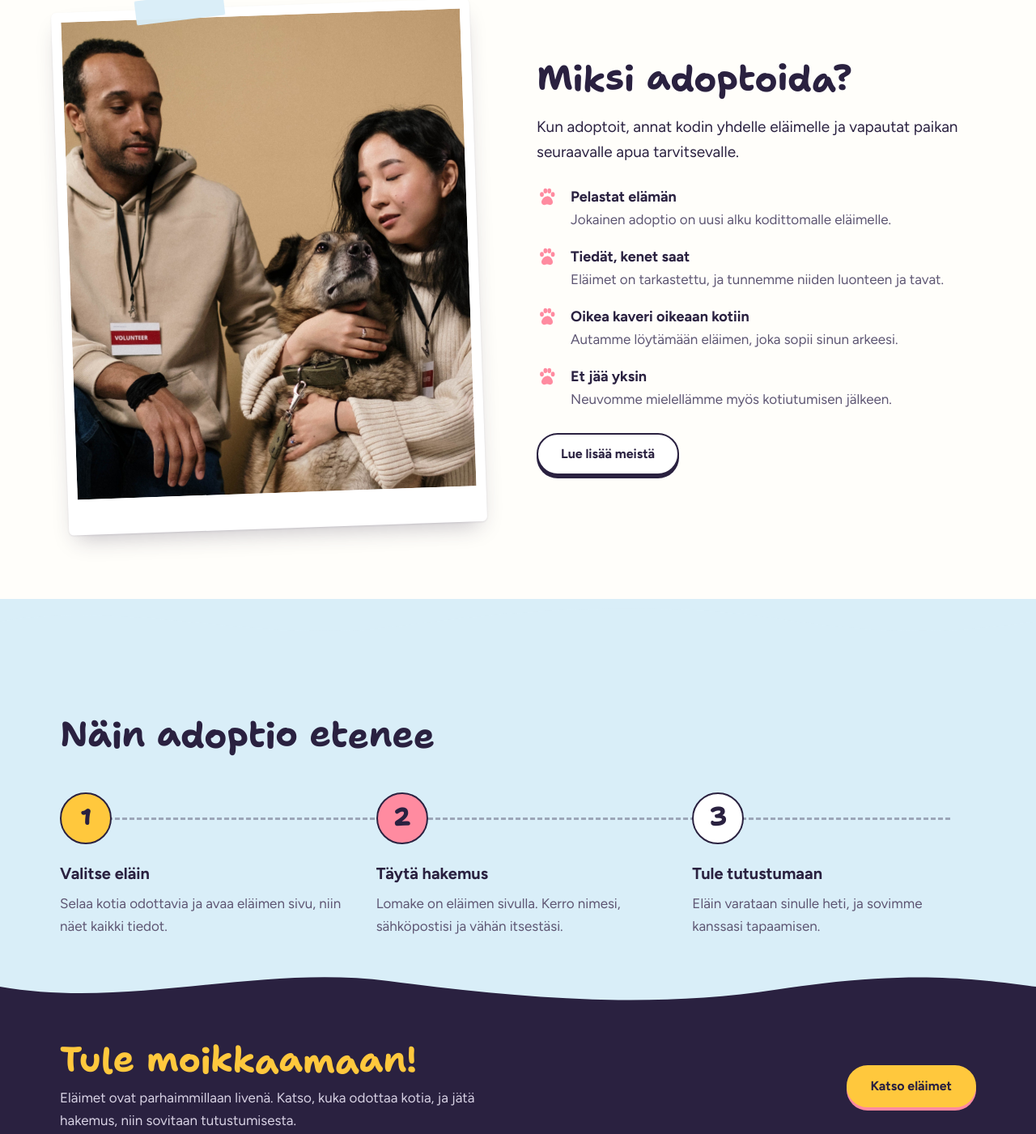
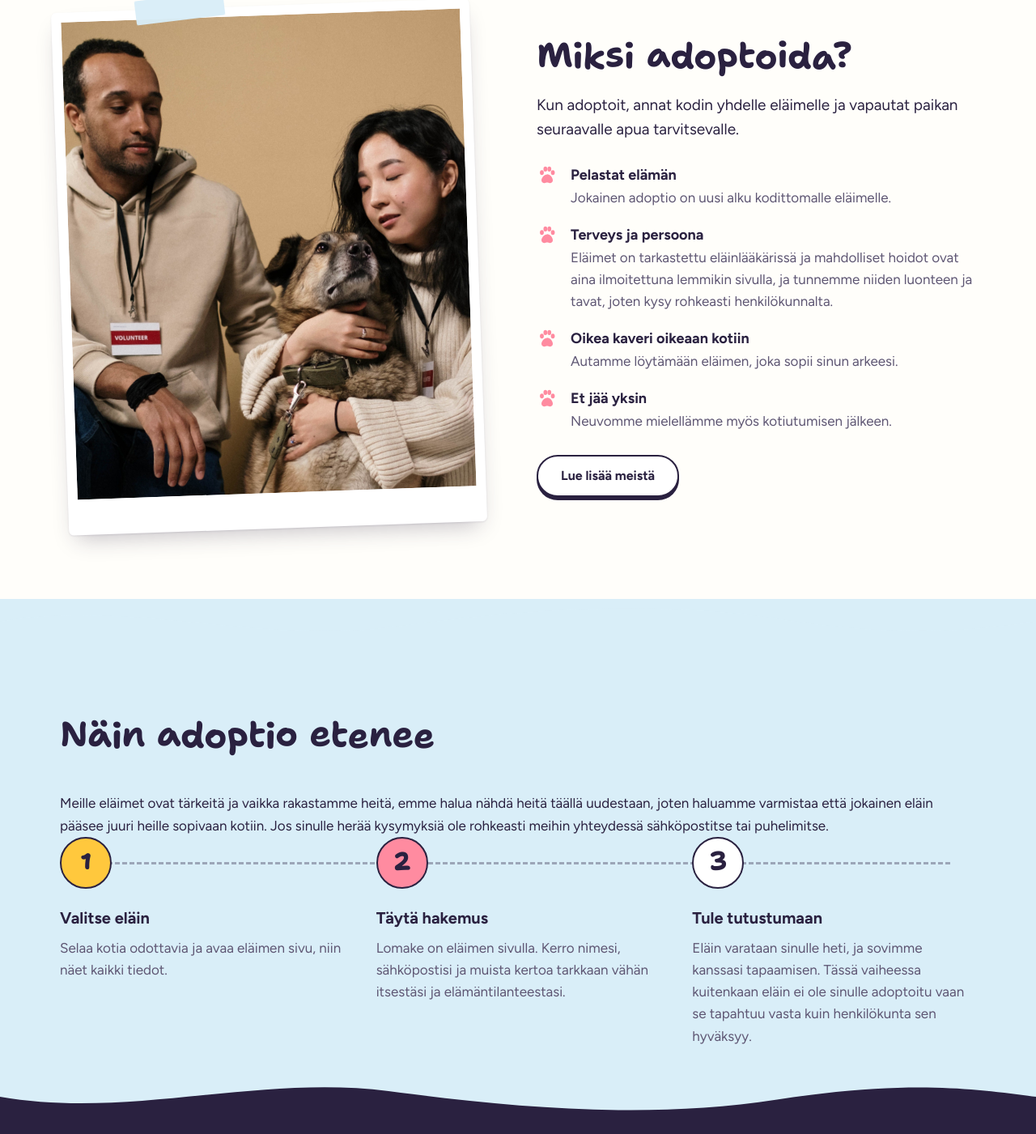
Before and after one commit to situ03/Vaasa_Elainsuoja_web_application, a plain HTML site: page frontend/index.html in a window 1280 px wide. Shown: the part 1187-2588 px from the top of the page at 81% size. Drawn offline with Linux system fonts and the light colour scheme; no server answers.

Commit message:
Muutettu hieman verkkosivun Miksi adoptoida osion tekstiä sekä Miten adoptointi etenee osiota

```diff
--- a/frontend/index.html
+++ b/frontend/index.html
@@ -28,7 +28,7 @@
     <div class="container hero-inner">
       <div class="hero-text">
         <h1>Joku täällä odottaa juuri sinua</h1>
-        <p class="lead">Vaasan Eläinsuojalla asuu kissoja ja koiria, jotka kaipaavat omaa sohvannurkkaa. Tutustu niihin täällä ja jätä adoptiohakemus suoraan netissä.</p>
+        <p class="lead">Vaasan Eläinsuojalla asuu kissoja ja koiria, jotka kaipaavat omaa sohvannurkkaa. Tutustu eläimiin täällä ja jätä adoptiohakemus suoraan netissä.</p>
         <div class="hero-buttons">
           <a href="#elaimet" class="btn btn-dark">Katso eläimet</a>
           <a href="#prosessi" class="btn btn-light">Näin adoptio etenee</a>
@@ -75,7 +75,7 @@
       <p class="lead">Kun adoptoit, annat kodin yhdelle eläimelle ja vapautat paikan seuraavalle apua tarvitsevalle.</p>
       <ul class="reasons">
         <li><strong>Pelastat elämän</strong><span>Jokainen adoptio on uusi alku kodittomalle eläimelle.</span></li>
-        <li><strong>Tiedät, kenet saat</strong><span>Eläimet on tarkastettu, ja tunnemme niiden luonteen ja tavat.</span></li>
+        <li><strong>Terveys ja persoona</strong><span>Eläimet on tarkastettu eläinlääkärissä ja mahdolliset hoidot ovat aina ilmoitettuna lemmikin sivulla, ja tunnemme niiden luonteen ja tavat, joten kysy rohkeasti henkilökunnalta.</span></li>
         <li><strong>Oikea kaveri oikeaan kotiin</strong><span>Autamme löytämään eläimen, joka sopii sinun arkeesi.</span></li>
         <li><strong>Et jää yksin</strong><span>Neuvomme mielellämme myös kotiutumisen jälkeen.</span></li>
       </ul>
@@ -87,10 +87,11 @@
     <svg class="wave" viewBox="0 0 1440 64" preserveAspectRatio="none" aria-hidden="true" style="transform:scaleY(-1)"><path fill="#D9EEF8" d="M0,32 C180,64 360,0 540,24 C720,48 900,64 1080,36 C1260,8 1350,20 1440,32 L1440,64 L0,64 Z"/></svg>
     <div class="container section">
       <h2>Näin adoptio etenee</h2>
+      <p>Meille eläimet ovat tärkeitä ja vaikka rakastamme heitä, emme halua nähdä heitä täällä uudestaan, joten haluamme varmistaa että jokainen eläin pääsee juuri heille sopivaan kotiin. Jos sinulle herää kysymyksiä ole rohkeasti meihin yhteydessä sähköpostitse tai puhelimitse.</p>
       <ol class="steps">
         <li><span class="step-num">1</span><strong>Valitse eläin</strong><span class="muted">Selaa kotia odottavia ja avaa eläimen sivu, niin näet kaikki tiedot.</span></li>
-        <li><span class="step-num">2</span><strong>Täytä hakemus</strong><span class="muted">Lomake on eläimen sivulla. Kerro nimesi, sähköpostisi ja vähän itsestäsi.</span></li>
-        <li><span class="step-num">3</span><strong>Tule tutustumaan</strong><span class="muted">Eläin varataan sinulle heti, ja sovimme kanssasi tapaamisen.</span></li>
+        <li><span class="step-num">2</span><strong>Täytä hakemus</strong><span class="muted">Lomake on eläimen sivulla. Kerro nimesi, sähköpostisi ja muista kertoa tarkkaan vähän itsestäsi ja elämäntilanteestasi.</span></li>
+        <li><span class="step-num">3</span><strong>Tule tutustumaan</strong><span class="muted">Eläin varataan sinulle heti, ja sovimme kanssasi tapaamisen. Tässä vaiheessa kuitenkaan eläin ei ole sinulle adoptoitu vaan se tapahtuu vasta kuin henkilökunta sen hyväksyy.</span></li>
       </ol>
     </div>
   </section>
```
